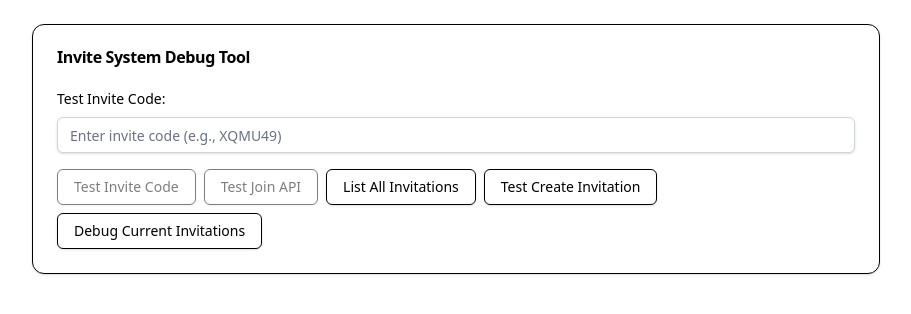
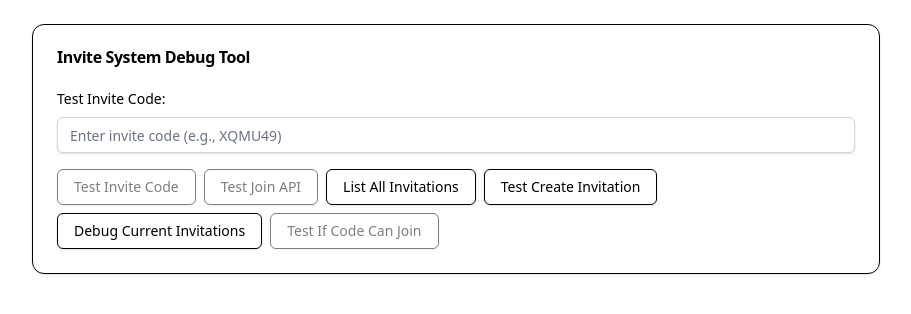
Before and after one commit to rohanshahdesign/karma, a Next.js app: page /test/invite in a window 1280 px wide. Shown: the top 314 px of the page, without its empty margins (184-1095 px from the left). Built offline with nearby package versions, Linux system fonts and the light colour scheme; no server answers.

Commit message:
Fixing join org issue

```diff
--- a/src/app/(auth)/onboarding/join/page.tsx
+++ b/src/app/(auth)/onboarding/join/page.tsx
@@ -7,8 +7,9 @@ import supabase from '../../../../lib/supabase';
 function JoinWorkspaceForm() {
   const router = useRouter();
   const params = useSearchParams();
-  const token = params.get('token');
-  const [code, setCode] = useState('');
+  const token = params.get('token'); // UUID from old links
+  const codeParam = params.get('code'); // Human-readable code from new links
+  const [code, setCode] = useState(codeParam || '');
   const [error, setError] = useState<string | null>(null);
   const [loading, setLoading] = useState(false);
 
@@ -91,9 +92,10 @@ function JoinWorkspaceForm() {
         </p>
         <input
           value={code}
-          onChange={(e) => setCode(e.target.value)}
+          onChange={(e) => setCode(e.target.value.toUpperCase())}
           placeholder="ABC123"
-          className="w-full mb-4 rounded-md border px-3 py-2 tracking-widest font-mono"
+          maxLength={6}
+          className="w-full mb-4 rounded-md border px-3 py-2 tracking-widest font-mono uppercase text-center"
         />
         {error ? <p className="text-sm text-red-600 mb-3">{error}</p> : null}
         <button
--- a/src/app/(dashboard)/workspaces/page.tsx
+++ b/src/app/(dashboard)/workspaces/page.tsx
@@ -262,7 +262,7 @@ export default function WorkspacesPage() {
   };
 
   const copyInviteLink = (inviteCode: string) => {
-    const inviteLink = `${window.location.origin}/onboarding/join?token=${inviteCode}`;
+    const inviteLink = `${window.location.origin}/onboarding/join?code=${inviteCode}`;
     navigator.clipboard.writeText(inviteLink);
     toast.success('Invite link copied to clipboard!');
   };
@@ -270,16 +270,19 @@ export default function WorkspacesPage() {
   const handleRegenerateInviteCode = async (workspaceId: string) => {
     try {
       const newReadableCode = generateInviteCode();
+      console.log('Generating new code:', newReadableCode);
 
       // First, try to update existing invitation
-      const { error: updateError } = await supabase
+      const { data: updateData, error: updateError } = await supabase
         .from('invitations')
         .update({
           code: newReadableCode    // Update human-readable code
-          // token remains the same (UUID)
         })
         .eq('workspace_id', workspaceId)
-        .eq('active', true);
+        .eq('active', true)
+        .select();
+
+      console.log('Update result:', { updateData, updateError });
 
       if (updateError) {
         // If update fails, create a new invitation
@@ -289,7 +292,7 @@ export default function WorkspacesPage() {
           throw new Error('User profile not found');
         }
 
-        const { error: insertError } = await supabase
+        const { data: insertData, error: insertError } = await supabase
           .from('invitations')
           .insert({
             workspace_id: workspaceId,
@@ -297,8 +300,10 @@ export default function WorkspacesPage() {
             created_by_profile_id: currentProfile.id,
             uses_count: 0,
             active: true
-            // token will be auto-generated as UUID by database
-          });
+          })
+          .select();
+
+        console.log('Insert result:', { insertData, insertError });
 
         if (insertError) {
           console.error('Error creating invite:', {
@@ -312,7 +317,8 @@ export default function WorkspacesPage() {
         }
       }
 
-      toast.success('Invite code regenerated successfully!');
+      console.log('About to refresh UI with new code:', newReadableCode);
+      toast.success(`Invite code regenerated: ${newReadableCode}`);
       await loadProfileAndWorkspaces();
     } catch (err) {
       console.error('Failed to regenerate invite code:', {
--- a/src/app/test/invite/page.tsx
+++ b/src/app/test/invite/page.tsx
@@ -17,6 +17,8 @@ interface TestResult {
   apiResponse?: unknown;
   invitations?: unknown;
   createdInvitation?: unknown;
+  workspaceId?: string;
+  searchedCode?: string;
 }
 
 export default function TestInvitePage() {
@@ -292,7 +294,7 @@ export default function TestInvitePage() {
 
                   const { data, error } = await supabase
                     .from('invitations')
-                    .select('id, code, token, active, created_at')
+                    .select('id, code, token, active, created_at, uses_count')
                     .eq('workspace_id', profile?.workspace_id)
                     .order('created_at', { ascending: false });
 
@@ -300,6 +302,7 @@ export default function TestInvitePage() {
                     success: !error,
                     message: `Found ${data?.length || 0} invitations for your workspace`,
                     invitations: data,
+                    workspaceId: profile?.workspace_id,
                     error
                   });
                 } catch (err) {
@@ -312,6 +315,54 @@ export default function TestInvitePage() {
               variant="outline"
             >
               Debug Current Invitations
+            </Button>
+
+            <Button
+              onClick={async () => {
+                if (!testCode) {
+                  setResult({ success: false, message: 'Please enter a code to test first' });
+                  return;
+                }
+
+                setLoading(true);
+                try {
+                  // Test if the code exists and is active
+                  const { data: invitation, error } = await supabase
+                    .from('invitations')
+                    .select('*')
+                    .eq('code', testCode.toUpperCase())
+                    .eq('active', true)
+                    .single();
+
+                  console.log('Join test result:', { invitation, error });
+
+                  if (error || !invitation) {
+                    setResult({
+                      success: false,
+                      message: `Code "${testCode.toUpperCase()}" not found or inactive`,
+                      searchedCode: testCode.toUpperCase(),
+                      error
+                    });
+                    return;
+                  }
+
+                  setResult({
+                    success: true,
+                    message: `Code "${testCode.toUpperCase()}" found and active!`,
+                    invitation,
+                    searchedCode: testCode.toUpperCase()
+                  });
+
+                } catch (err) {
+                  setResult({ success: false, message: 'Join test failed', error: err });
+                } finally {
+                  setLoading(false);
+                }
+              }}
+              disabled={loading || !testCode}
+              variant="outline"
+            >
+              Test If Code Can Join
             </Button>
           </div>
 
```
